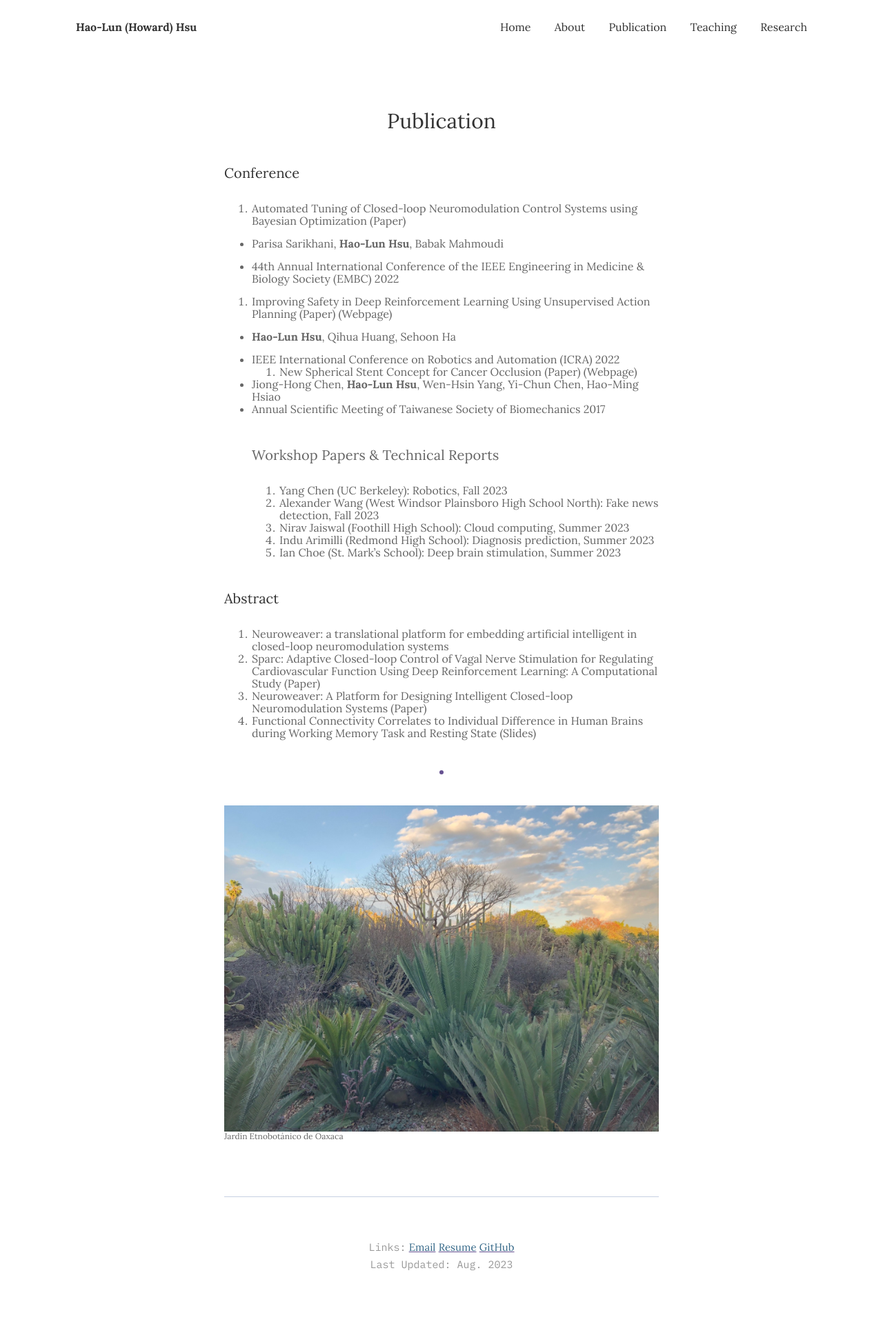
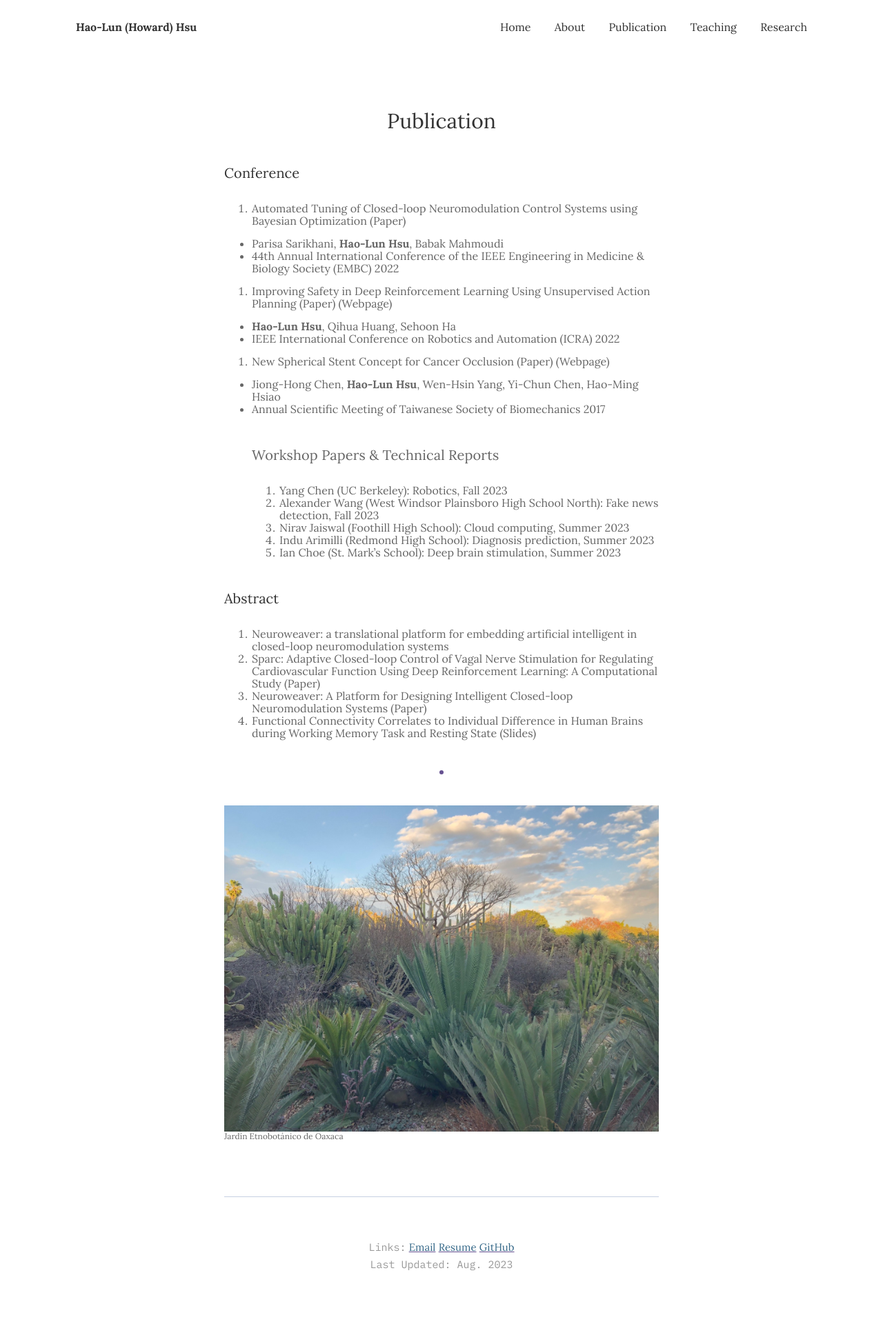
Before and after one commit to hlhsu/hlhsu_new.github.io, a Jekyll site: the page built from _pages/2_publication.md, in a window 1280 px wide. Shown: the whole page at 69% size. Built offline with Jekyll 4.4.1, drawn with Linux system fonts in a browser that asks for light colours.

```diff
--- a/_pages/2_publication.md
+++ b/_pages/2_publication.md
@@ -8,15 +8,15 @@ image:
 1. Automated Tuning of Closed-loop Neuromodulation Control Systems using Bayesian Optimization (Paper)
 
 * Parisa Sarikhani, **Hao-Lun Hsu**, Babak Mahmoudi
-
 * 44th Annual International Conference of the IEEE Engineering in Medicine & Biology Society (EMBC) 2022
 
 2. Improving Safety in Deep Reinforcement Learning Using Unsupervised Action Planning (Paper) (Webpage)
 
 * **Hao-Lun Hsu**, Qihua Huang, Sehoon Ha
+* IEEE International Conference on Robotics and Automation (ICRA) 2022
 
-* IEEE International Conference on Robotics and Automation (ICRA) 2022
 3. New Spherical Stent Concept for Cancer Occlusion (Paper) (Webpage)
+
 * Jiong-Hong Chen, **Hao-Lun Hsu**, Wen-Hsin Yang, Yi-Chun Chen, Hao-Ming Hsiao
 * Annual Scientific Meeting of Taiwanese Society of Biomechanics 2017
 #### Workshop Papers & Technical Reports
```
